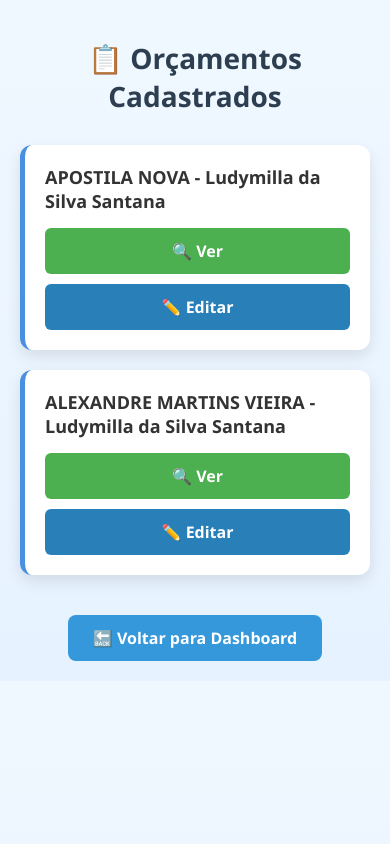
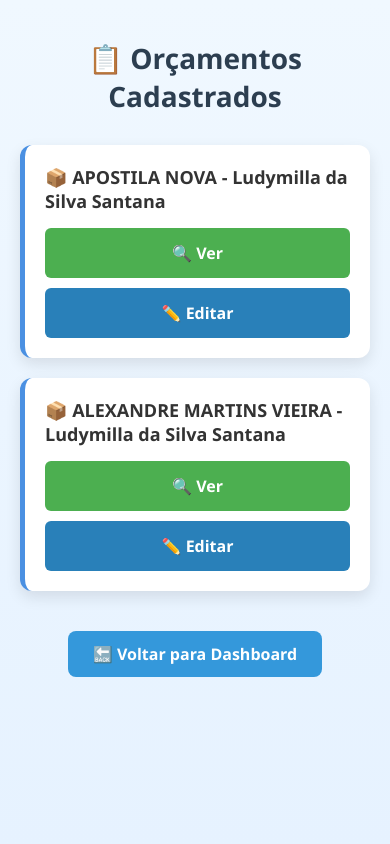
Before and after one commit to yarinsantanamartins/orcamento, a Django app: page /orcamentos/ in a window 390 px wide. Run offline with Django 5.2, Linux system fonts and the light colour scheme; data comes from the database, SQL or seed files in the repository.

Commit message:
alteração template

```diff
--- a/core/templates/core/lista_orcamentos.html
+++ b/core/templates/core/lista_orcamentos.html
@@ -9,6 +9,8 @@
             background: linear-gradient(to bottom, #f0f8ff, #e6f2ff);
             padding: 20px;
             margin: 0;
+            min-height: 100vh;
+            box-sizing: border-box;
         }
 
         h1 {
@@ -21,12 +23,13 @@
         .orcamento-lista {
             list-style: none;
             padding: 0;
-            max-width: 900px;
             margin: 0 auto;
-            display: flex;
-            flex-wrap: wrap;
+            display: grid;
+            grid-template-columns: repeat(auto-fit, minmax(280px, 1fr));
             gap: 20px;
-            justify-content: center;
+            width: 100%;
+            max-width: 1200px;
+            box-sizing: border-box;
         }
 
         .orcamento-item {
@@ -35,7 +38,6 @@
             padding: 20px;
             border-radius: 12px;
             box-shadow: 0 6px 15px rgba(0,0,0,0.1);
-            width: 280px;
             display: flex;
             flex-direction: column;
             justify-content: space-between;
@@ -115,22 +117,14 @@
         }
 
         /* Responsividade */
-        @media (max-width: 640px) {
-            .orcamento-lista {
-                justify-content: center;
-            }
-            .orcamento-item {
-                width: 100%;
-                max-width: 400px;
+        @media (max-width: 480px) {
+            .ver-btn, .editar-btn {
+                font-size: 16px;
+                padding: 14px 0;
+                white-space: normal;
             }
             .btn-group {
                 flex-direction: column;
-            }
-            .ver-btn, .editar-btn {
-                width: 100%;
-                white-space: normal;
-                font-size: 16px;
-                padding: 12px 0;
             }
         }
     </style>
@@ -142,7 +136,7 @@
     <ul class="orcamento-lista">
         {% for orcamento in orcamentos %}
             <li class="orcamento-item">
-                <span class="orcamento-nome">{{ orcamento.nome }} - {{ orcamento.cliente.nome }}</span>
+                <span class="orcamento-nome">📦 {{ orcamento.nome }} - {{ orcamento.cliente.nome }}</span>
                 <div class="btn-group">
                     <a class="ver-btn" href="{% url 'resultado_orcamento' orcamento.pk %}">🔍 Ver</a>
                     <a class="editar-btn" href="{% url 'editar_orcamento' orcamento.pk %}">✏️ Editar</a>
```
